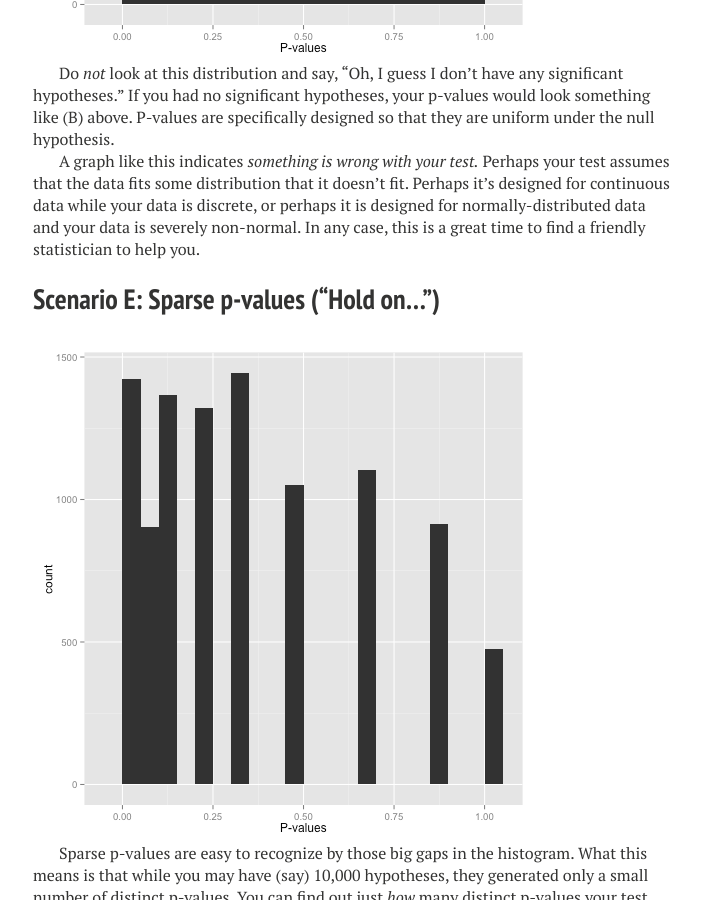
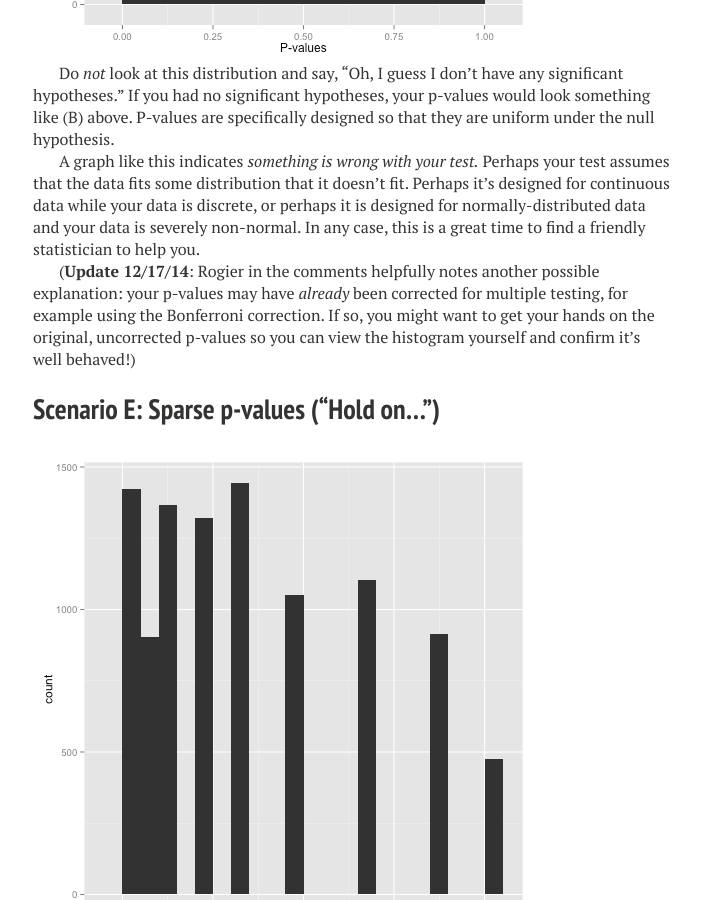
Before and after one commit to orenetar3/dgrtwo.github.com, a Jekyll site: the page built from _posts/2014-12-15-interpreting-pvalue-histogram.md, in a window 1280 px wide and 900 px high, scrolled down 5378 px. Shown: the whole window, without its empty margins (287-988 px from the left). Built offline with Jekyll 4.4.1, drawn with Linux system fonts in a browser that asks for light colours; nearby versions of some CDN libraries; formulas are drawn with MathJax 3; comment, search, counter and statistics services are not loaded; some of the changed text lies outside the part shown.

Commit message:
Edit to note multiple hypothesis correction possibility in (c)

```diff
--- a/_R/2014-12-15-interpreting-pvalue-histogram.Rmd
+++ b/_R/2014-12-15-interpreting-pvalue-histogram.Rmd
@@ -1,6 +1,7 @@
 ---
 layout: post
 title: "How to interpret a p-value histogram"
+modified: 2014-12-17
 description: "What anyone doing multiple hypothesis testing should know"
 category: statistics
 tags: [statistics]
@@ -129,6 +130,8 @@ Do *not* look at this distribution and say, "Oh, I guess I don't have any signif
 
 A graph like this indicates *something is wrong with your test.* Perhaps your test assumes that the data fits some distribution that it doesn't fit. Perhaps it's designed for continuous data while your data is discrete, or perhaps it is designed for normally-distributed data and your data is severely non-normal. In any case, this is a great time to find a friendly statistician to help you.
 
+(**Update 12/17/14**: Rogier in the comments helpfully notes another possible explanation: your p-values may have *already* been corrected for multiple testing, for example using the Bonferroni correction. If so, you might want to get your hands on the original, uncorrected p-values so you can view the histogram yourself and confirm it's well behaved!)
+
 Scenario E: Sparse p-values ("Hold on...")
 ---------------------------------
 
--- a/_posts/2014-12-15-interpreting-pvalue-histogram.md
+++ b/_posts/2014-12-15-interpreting-pvalue-histogram.md
@@ -1,6 +1,7 @@
 ---
 layout: post
 title: "How to interpret a p-value histogram"
+modified: 2014-12-17
 description: "What anyone doing multiple hypothesis testing should know"
 category: statistics
 tags: [statistics]
@@ -77,6 +78,8 @@ Do *not* look at this distribution and say, "Oh, I guess I don't have any signif
 
 A graph like this indicates *something is wrong with your test.* Perhaps your test assumes that the data fits some distribution that it doesn't fit. Perhaps it's designed for continuous data while your data is discrete, or perhaps it is designed for normally-distributed data and your data is severely non-normal. In any case, this is a great time to find a friendly statistician to help you.
 
+(**Update 12/17/14**: Rogier in the comments helpfully notes another possible explanation: your p-values may have *already* been corrected for multiple testing, for example using the Bonferroni correction. If so, you might want to get your hands on the original, uncorrected p-values so you can view the histogram yourself and confirm it's well behaved!)
+
 Scenario E: Sparse p-values ("Hold on...")
 ---------------------------------
 
```
